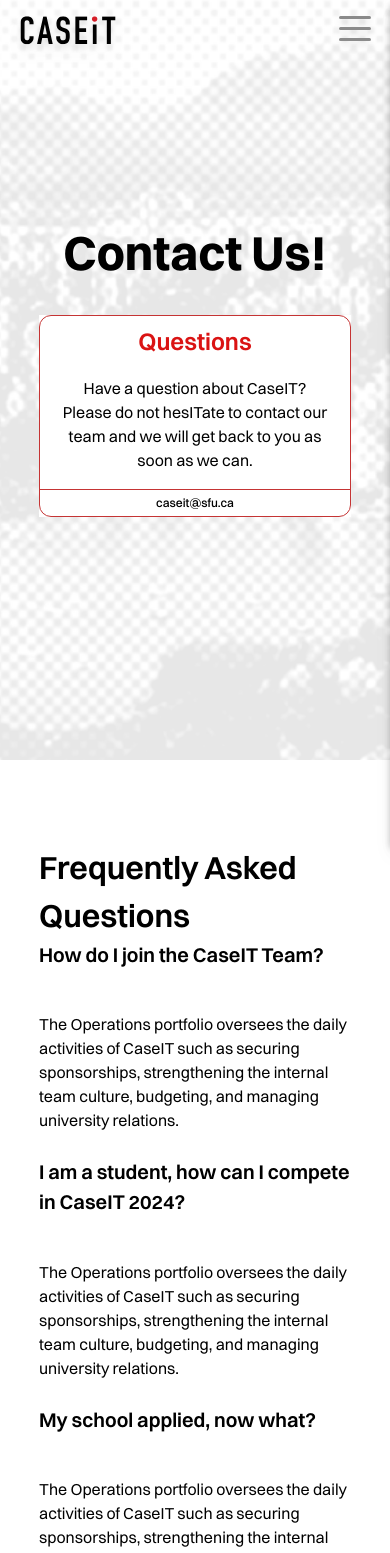
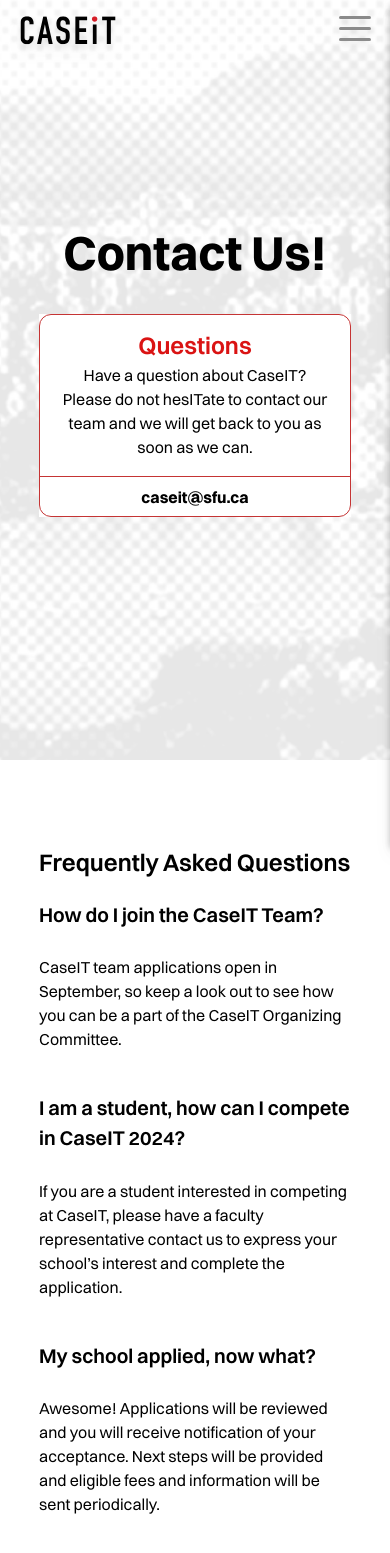
Before and after one commit to smchng/CaseIT2025, a Next.js app: page /contact in a window 390 px wide. Shown: the top 1553 px of the page. Built offline with nearby package versions, Linux system fonts and the light colour scheme.

Commit message:
contact update

```diff
--- a/app/contact/page.tsx
+++ b/app/contact/page.tsx
@@ -18,13 +18,13 @@
           <div className="text-header1">{contactText.header1}</div>{" "}
           <div className="py-[3vh]">
             <div className="bg-white">
-              <div className=" text-center max-w-[80vw] md:max-w-[45vw] border rounded-xl pt-[2vw] border-redDark">
+              <div className=" text-center max-w-[80vw] md:max-w-[45vw] border rounded-xl pt-[3vw] border-redDark">
                 <div className="text-header3 text-red">
                   {contactText.header3Red}
                 </div>
-                <p className="py-[2vh] px-[5vw]">{contactText.paragraph}</p>
+                <p className="pb-[2vh] px-[5vw]">{contactText.paragraph}</p>
                 <hr className="border-redDark" />
-                <div className="py-[1vw] font-medium text-2xs md:text-[18px]">
+                <div className="py-[2vw] font-bold text-paragraph md:text-[18px]">
                   <Link href="mailto:caseit@sfu.ca">{contactText.email}</Link>
                 </div>
               </div>
@@ -35,12 +35,11 @@
 
       <section className="hidden md:flex items-center justify-start flex-col ">
         <div className=" min-w-[80vw]">
-          <div>
-            <div className="text-header2 justify-start">
-              {" "}
-              {contactText.header2}
-            </div>
+          <div className="text-header2 justify-start ">
+            {" "}
+            {contactText.header2}
           </div>
+
           {contactText.faqs.map((faq, index) => (
             <FAQ key={index} question={faq.question} answer={faq.answer} />
           ))}
@@ -49,12 +48,11 @@
 
       <section className=" flex md:hidden items-center justify-start flex-col ">
         <div className=" max-w-[80vw]">
-          <div>
-            <div className="text-header2 justify-start">
-              {" "}
-              {contactText.header2}
-            </div>
+          <div className="text-header3 justify-start mb-5">
+            {" "}
+            {contactText.header2}
           </div>
+
           {contactText.faqs.map((faq, index) => (
             <MobileContactText
               key={index}
--- a/components/faq.tsx
+++ b/components/faq.tsx
@@ -43,7 +43,9 @@
       </div>
       <div className="border-t border-black"></div>
 
-      {isToggleOpen && <p className="font-normal text-left p-4 max-w-[80vw]">{answer}</p>}
+      {isToggleOpen && (
+        <p className="font-normal text-left py-4 max-w-[80vw]">{answer}</p>
+      )}
     </div>
   );
 };
@@ -51,9 +53,9 @@
 export const MobileContactText = ({ question, answer }: textItems) => {
   return (
     <div>
-      <div className="text-header4 pb-[2vh]">{question}</div>
+      <div className="text-header4 ">{question}</div>
       <div className="md:max-w-[100vw] py-[3vh] ">
-        <div className="text-paragraph">{answer}</div>
+        <div className="text-paragraph pb-[2vh]">{answer}</div>
       </div>
     </div>
   );
--- a/content/contact_content.tsx
+++ b/content/contact_content.tsx
@@ -9,22 +9,22 @@
     {
       question: "How do I join the CaseIT Team?",
       answer:
-        "The Operations portfolio oversees the daily activities of CaseIT such as securing sponsorships, strengthening the internal team culture, budgeting, and managing university relations.",
+        "CaseIT team applications open in September, so keep a look out to see how you can be a part of the CaseIT Organizing Committee.",
     },
     {
       question: "I am a student, how can I compete in CaseIT 2024?",
       answer:
-        "The Operations portfolio oversees the daily activities of CaseIT such as securing sponsorships, strengthening the internal team culture, budgeting, and managing university relations.",
+        "If you are a student interested in competing at CaseIT, please have a faculty representative contact us to express your school’s interest and complete the application.",
     },
     {
       question: "My school applied, now what?",
       answer:
-        "The Operations portfolio oversees the daily activities of CaseIT such as securing sponsorships, strengthening the internal team culture, budgeting, and managing university relations.",
+        "Awesome! Applications will be reviewed and you will receive notification of your acceptance. Next steps will be provided and eligible fees and information will be sent periodically.",
     },
     {
       question: "How long is the CaseIT competition week?",
       answer:
-        "The Operations portfolio oversees the daily activities of CaseIT such as securing sponsorships, strengthening the internal team culture, budgeting, and managing university relations.",
+        "CaseIT 2024 will be a 6 day competition week from February 16, 2025 to February 21, 2025!",
     },
   ],
 };
```
